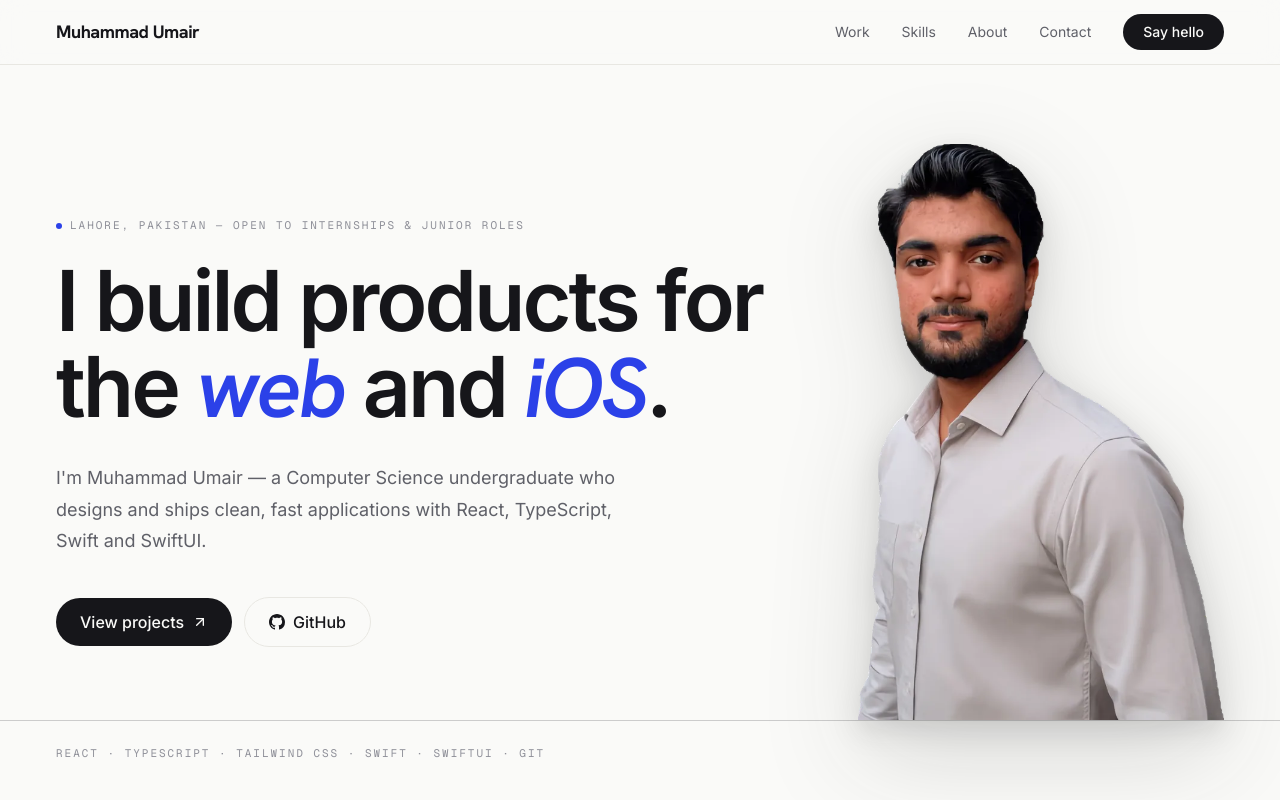
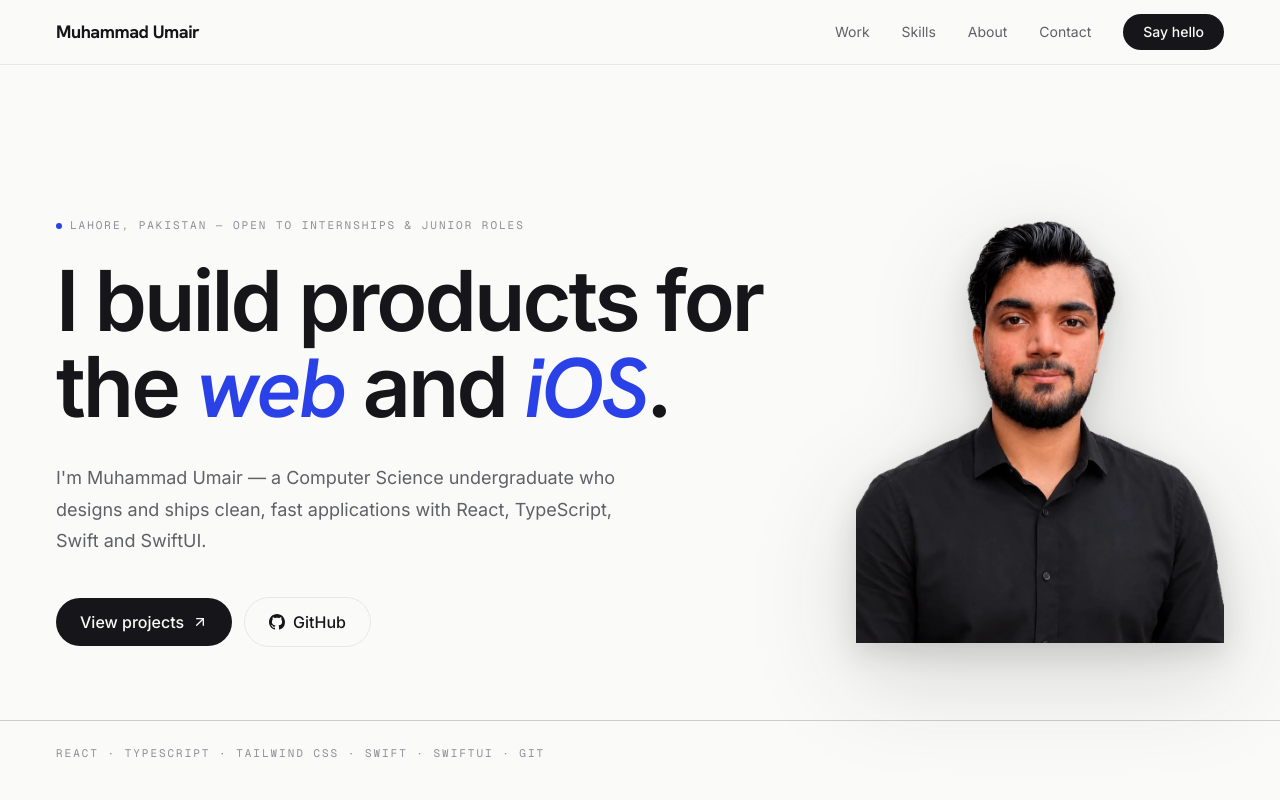
Before and after one commit to teetoumair/Muhammad-Umair-Portfolio, a React (Vite) app: page / in a window 1280 px wide. Shown: the top 800 px of the page. Built offline with nearby package versions, Linux system fonts and the light colour scheme.

Commit message:
Swap hero portrait to new cutout (HeroSection2), same optimization pipeline

```diff
--- a/src/components/sections/HeroSection.tsx
+++ b/src/components/sections/HeroSection.tsx
@@ -42,7 +42,7 @@ export default function HeroSection() {
           <img
             src={heroImg}
             alt="Portrait of Muhammad Umair"
-            width={610}
+            width={838}
             height={960}
             decoding="async"
             className="animate-rise h-[21.5rem] w-auto object-contain sm:h-[29rem] lg:h-[31.25rem] xl:h-[36rem]"
```
Also changed, not shown: Pictures/HeroSection2.png (added), src/assets/hero.webp.
